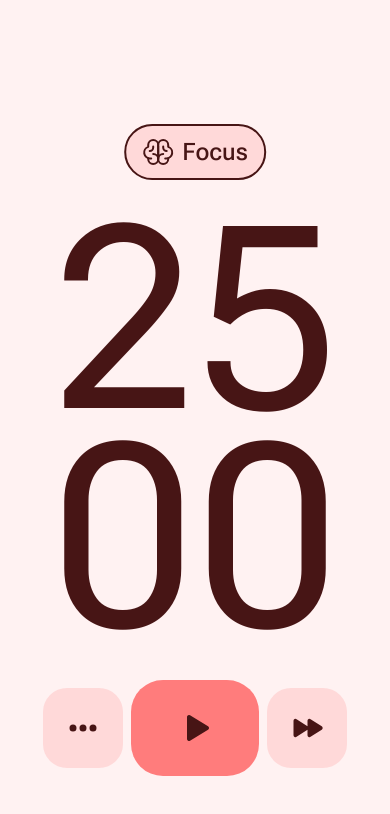
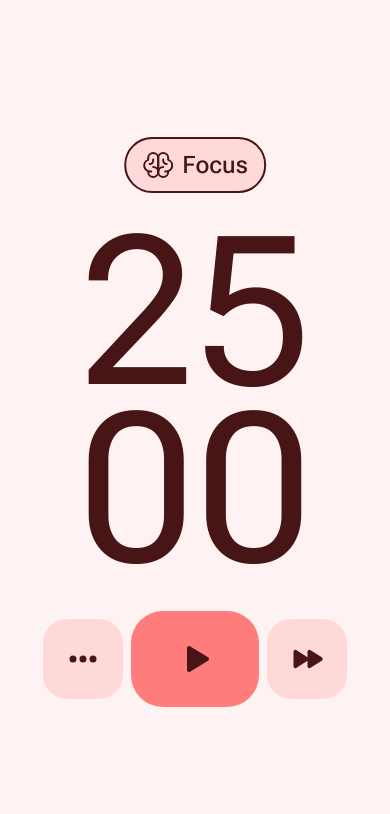
Before and after one commit to AlexandrLo/pomo, a React app: page / in a window 390 px wide. Shown: the top 814 px of the page. Built offline with nearby package versions, Linux system fonts and the light colour scheme.

Commit message:
Fix responsiveness

```diff
--- a/src/App.js
+++ b/src/App.js
@@ -123,12 +123,12 @@ function App() {
         align="center"
         justify="center"
         minH="100vh"
-        p="1.5rem"
-        spacing="2rem"
+        p={["1rem", "1.5rem"]}
+        spacing={["1rem", "2rem"]}
       >
         <StageLabel />
         <Display minutes={minutes} seconds={seconds} />
-        <HStack>
+        <HStack pb="3.5rem">
           <MenuButton />
           <PlayButton />
           <SkipButton />
--- a/src/components/StageLabel/Chip.js
+++ b/src/components/StageLabel/Chip.js
@@ -1,8 +1,8 @@
 import React, { useEffect, useState } from "react";
 
 import PropTypes from "prop-types";
+import { Box, HStack, Text, useColorModeValue } from "@chakra-ui/react";
 import { Brain, Coffee } from "phosphor-react";
-import { HStack, Text, useColorModeValue } from "@chakra-ui/react";
 
 function Chip({ stage }) {
   const [name, setName] = useState("");
@@ -15,15 +15,15 @@ function Chip({ stage }) {
       default:
       case "POMO":
         setName("Focus");
-        setIcon(<Brain size={32} />);
+        setIcon(<Brain />);
         break;
       case "SHORT_BREAK":
         setName("Short Break");
-        setIcon(<Coffee size={32} />);
+        setIcon(<Coffee />);
         break;
       case "LONG_BREAK":
         setName("Long Break");
-        setIcon(<Coffee size={32} />);
+        setIcon(<Coffee />);
         break;
     }
   }, [stage]);
@@ -39,7 +39,7 @@ function Chip({ stage }) {
       bg="accentAlpha.100"
       color={textColor}
     >
-      {icon}
+      <Box fontSize={["1.5rem", "2rem"]}>{icon}</Box>
       <Text variant="label">{name}</Text>
     </HStack>
   );
--- a/src/theme/components/Text.js
+++ b/src/theme/components/Text.js
@@ -1,7 +1,7 @@
 export default {
   variants: {
     display: {
-      fontSize: ["220px", "256px"],
+      fontSize: ["10rem", "13rem", "16rem"],
       lineHeight: 0.85,
       fontVariationSettings: "'wdth' 110, 'opsz' 14",
       transitionProperty: "color",
```
